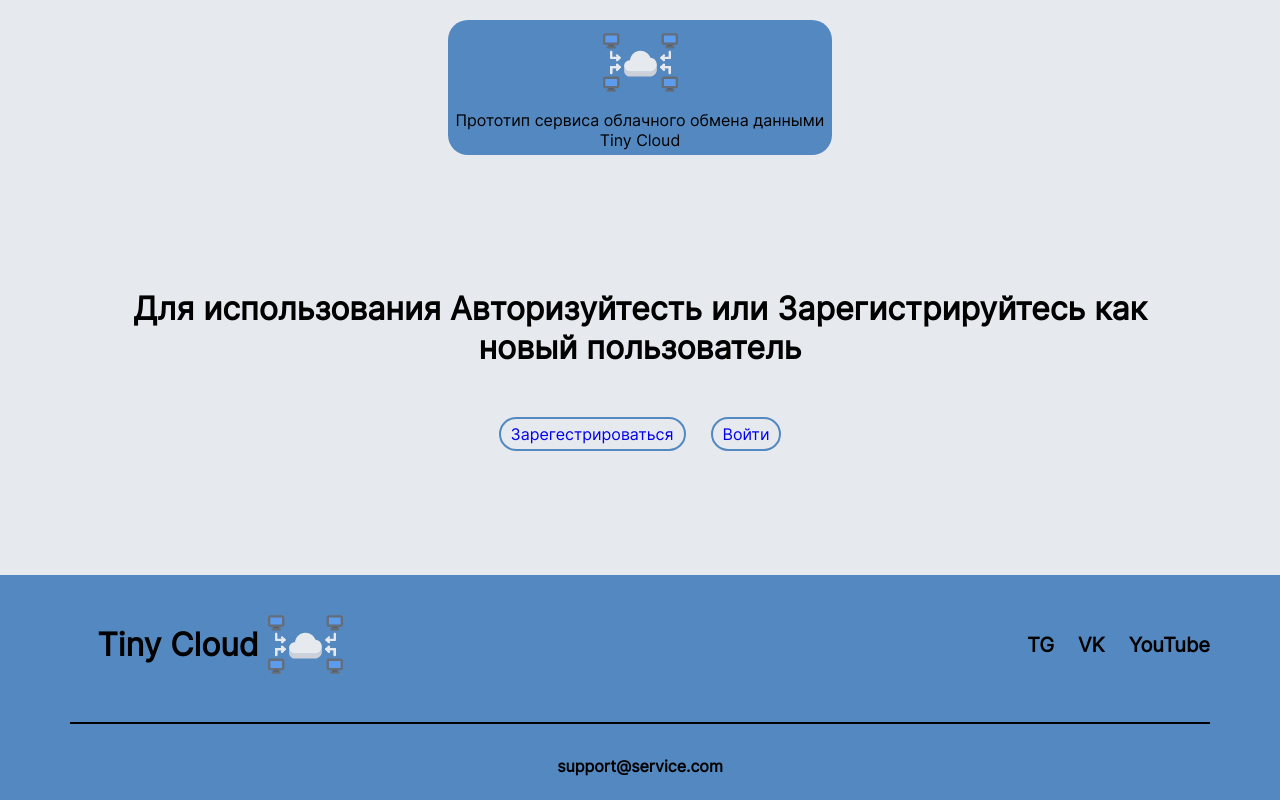
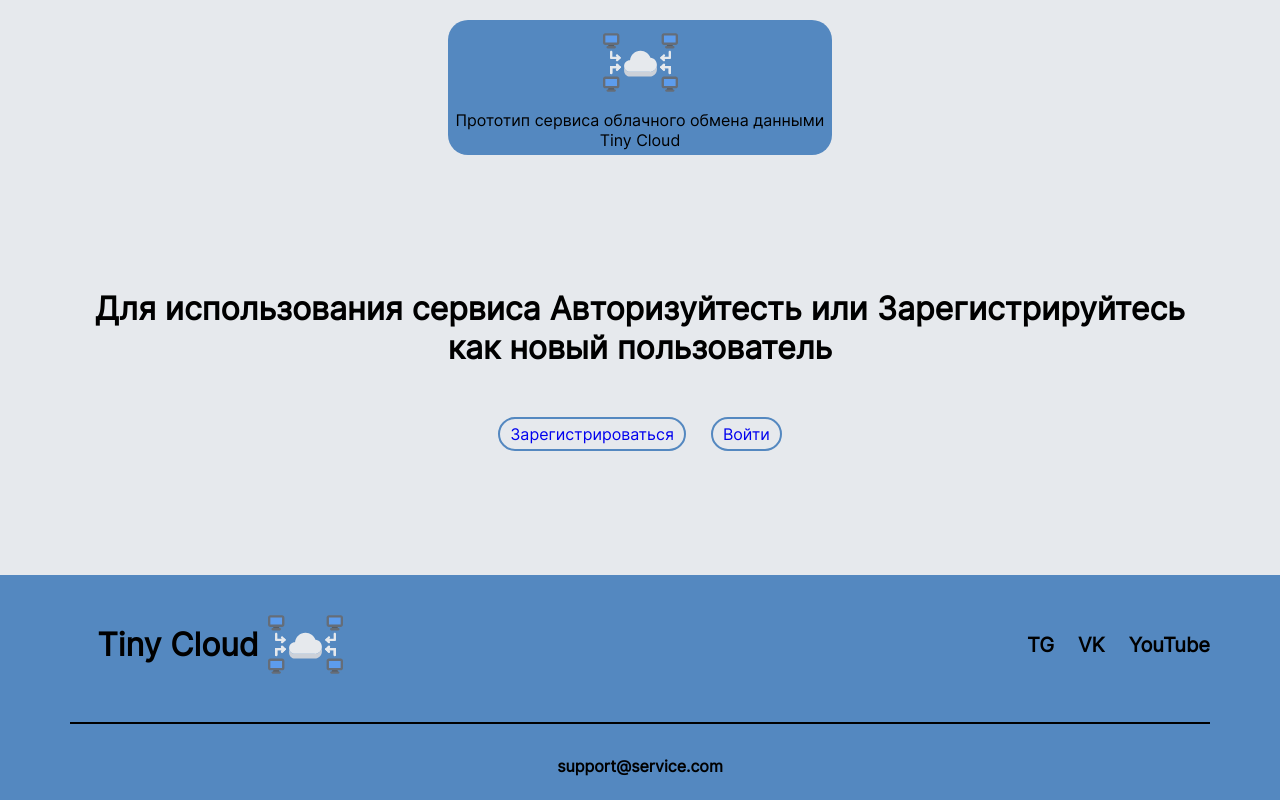
Before and after one commit to morenoler/Tiny-Cloud, a Flask app: page / in a window 1280 px wide. Run offline with Flask 3, Linux system fonts and the light colour scheme; some libraries are stand-ins or nearby versions.

```diff
--- a/templates/index.html
+++ b/templates/index.html
@@ -44,7 +44,7 @@
 
             {{ upload_form.file(class = "stroke") }}
 
-            <label for="theme">Выберете тему:</label>
+            <label for="theme">Выберите тему:</label>
             <select name="theme" id="theme" class="select_big">
                 <option value="None">None</option>
                 <option value="Coding">Coding</option>
@@ -81,7 +81,7 @@
             </div>
             </div>
         <div class="content">
-        <h1 class = "page-heading">Для использования Авторизуйтесть или Зарегистрируйтесь как новый пользователь</h1>
+        <h1 class = "page-heading">Для использования сервиса Авторизуйтесть или Зарегистрируйтесь как новый пользователь</h1>
 
         <form action="{{ url_for('login') }}" method="post">
             <!-- ... (ваш код формы входа) -->
@@ -93,7 +93,7 @@
         <br>
         <div class = "links">
         <div class = "stroke">
-        <a href="{{ url_for('register') }}" class="link">Зарегестрироваться</a>
+        <a href="{{ url_for('register') }}" class="link">Зарегистрироваться</a>
         </div>
         <div class = "stroke">
         <a href="{{ url_for('login') }}" class = "link">Войти</a>
```
